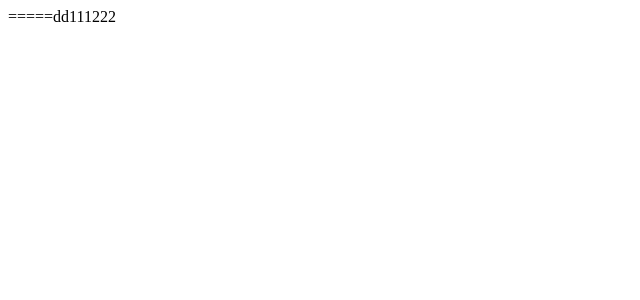
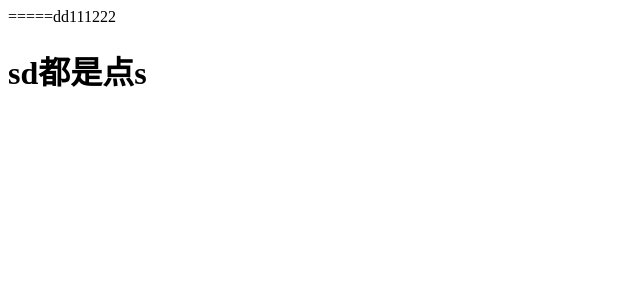
Before and after one commit to HoustonEB/portal, a Vue app: page / in a window 1280 px wide. Shown: the top 300 px of the page, without its empty margins (0-640 px from the left). Built offline with nearby package versions, Linux system fonts and the light colour scheme; the HTML template or start-up script is replaced by a standard one.

Commit message:
modify webpack config

```diff
--- a/package.json
+++ b/package.json
@@ -7,7 +7,7 @@
     "test": "echo \"Error: no test specified\" && exit 1",
     "build:prod": "webpack --config ./backend/webpack/build/webpack-prod.js",
     "build:dev": "webpack --config ./backend/webpack/build/webpack-dev.js",
-    "start": "webpack-dev-server --open-page dev/page/main.html --config ./backend/webpack/build/webpack-dev.js"
+    "start": "webpack-dev-server --config ./backend/webpack/build/webpack-dev.js"
   },
   "repository": {
     "type": "git",
--- a/src/App.vue
+++ b/src/App.vue
@@ -1,81 +1,16 @@
 <template>
-    <div id="app">
+    <div>
         <!-- 路由出口 -->
         <!-- 路由匹配到的组件将渲染在这里 -->
         <transition name="slide-fade" mode="out-in">
             <router-view></router-view>
         </transition>
-        <!--<Footer v-show="showFooter"/>-->
     </div>
 </template>
 
 <script>
-    // import Footer from "./components/Footer/index.vue";
-    // export default {
-    //     name: "app",
-    //     data: function() {
-    //         return {
-    //             transitionName: "slide-left",
-    //             constWindowHeight: "",
-    //             resizeWindowHeight: "",
-    //             showFooter: true
-    //         };
-    //     },
-    //     components: {
-    //         Footer
-    //     },
-    //     mounted: function() {
-    //         this.constWindowHeight = document.documentElement.clientHeight;
-    //         console.log("m", this.constWindowHeight);
-    //         window.onresize = function() {
-    //             if (this.constWindowHeight >= this.resizeWindowHeight) {
-    //                 this.showFooter = false;
-    //             } else {
-    //                 this.showFooter = false;
-    //             }
-    //         };
-    //         console.log(window.onresize)
-    //     }
-    // };
+
 </script>
 <style>
 
 </style>
-<!--<style>-->
-    <!--* {-->
-        <!--margin: 0;-->
-        <!--padding: 0;-->
-        <!--box-sizing: border-box;-->
-    <!--}-->
-    <!--html, body {-->
-        <!--height: 100%;-->
-        <!--overflow: hidden;-->
-        <!--background-color: #fff;-->
-        <!--font-family: "Helvetica Neue", Helvetica, Arial, "PingFang SC", "Hiragino Sans GB", "Heiti SC", "Microsoft YaHei", "WenQuanYi Micro Hei", sans-serif;-->
-    <!--}-->
-    <!--#app {-->
-        <!--width: 100%;-->
-        <!--height: 100%;-->
-    <!--}-->
-    <!--ul li {-->
-        <!--list-style: none;-->
-    <!--}-->
-    <!--a {-->
-        <!--text-decoration: none;-->
-        <!--color: #34495e;-->
-        <!-- -webkit-tap-highlight-color: rgba(0, 0, 0, 0);-->
-    <!--}-->
-    <!--/* 可以设置不同的进入和离开动画 */-->
-    <!--/* 设置持续时间和动画函数 */-->
-    <!--.slide-fade-enter-active {-->
-        <!--transition: all 0.3s ease;-->
-    <!--}-->
-    <!--.slide-fade-leave-active {-->
-        <!--transition: all 0.4s cubic-bezier(1, 0.5, 0.8, 1);-->
-    <!--}-->
-    <!--.slide-fade-enter, .slide-fade-leave-to-->
-        <!--/* .slide-fade-leave-active for below version 2.1.8 */ {-->
-        <!--transform: translateX(10px);-->
-        <!--opacity: 0;-->
-    <!--}-->
-<!--</style>-->
--- /dev/null
+++ b/src/Home/Home.vue
@@ -0,0 +1,11 @@
+<template>
+    <div>=====dd111222
+        <h1>sd都是点s</h1>
+    </div>
+</template>
+<script>
+
+</script>
+<style>
+
+</style>
--- a/src/Home/home.vue
+++ /dev/null
@@ -1,9 +0,0 @@
-<template>
-    <div>=====dd111222</div>
-</template>
-<script>
-
-</script>
-<style>
-
-</style>
--- a/src/router.js
+++ b/src/router.js
@@ -1,6 +1,6 @@
 import Vue from 'vue';
 import VueRouter from 'vue-router';
-import Home from './Home/home.vue';
+import Home from './Home/Home.vue';
 
 Vue.use(VueRouter);
 
@@ -10,7 +10,7 @@ const routes = [
         component: Home
     }
 ];
-console.log(VueRouter, '23')
+
 const router = new VueRouter({
     routes
 });
```
Also changed, not shown: 4 other files (tests, documents, lock files or other folders).
